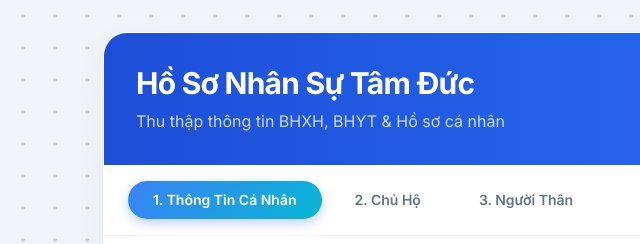
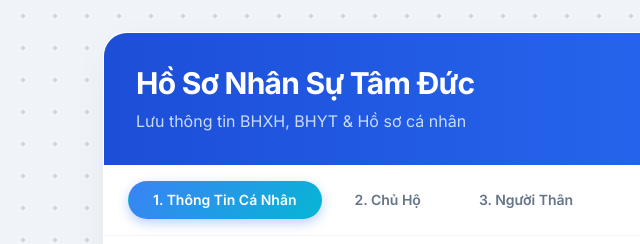
Before and after one commit to ntdat688-byte/thongtinbhxh-bhyt, a plain HTML site: page index.html in a window 1280 px wide. Shown: the top 244 px of the page, 25-665 px from the left. Drawn offline with nearby package versions, Linux system fonts and the light colour scheme.

Commit message:
Update index.html

```diff
--- a/index.html
+++ b/index.html
@@ -170,7 +170,7 @@
                 <div class="flex items-center justify-between">
                     <div>
                         <h1 class="text-2xl md:text-3xl font-bold tracking-tight mb-2">Hồ Sơ Nhân Sự Tâm Đức</h1>
-                        <p class="text-blue-100 text-sm md:text-base opacity-90">Thu thập thông tin BHXH, BHYT & Hồ sơ cá nhân</p>
+                        <p class="text-blue-100 text-sm md:text-base opacity-90">Lưu thông tin BHXH, BHYT & Hồ sơ cá nhân</p>
                     </div>
                     <div class="hidden md:block">
                         <i class="fa-solid fa-file-shield text-5xl text-white opacity-20"></i>
```
